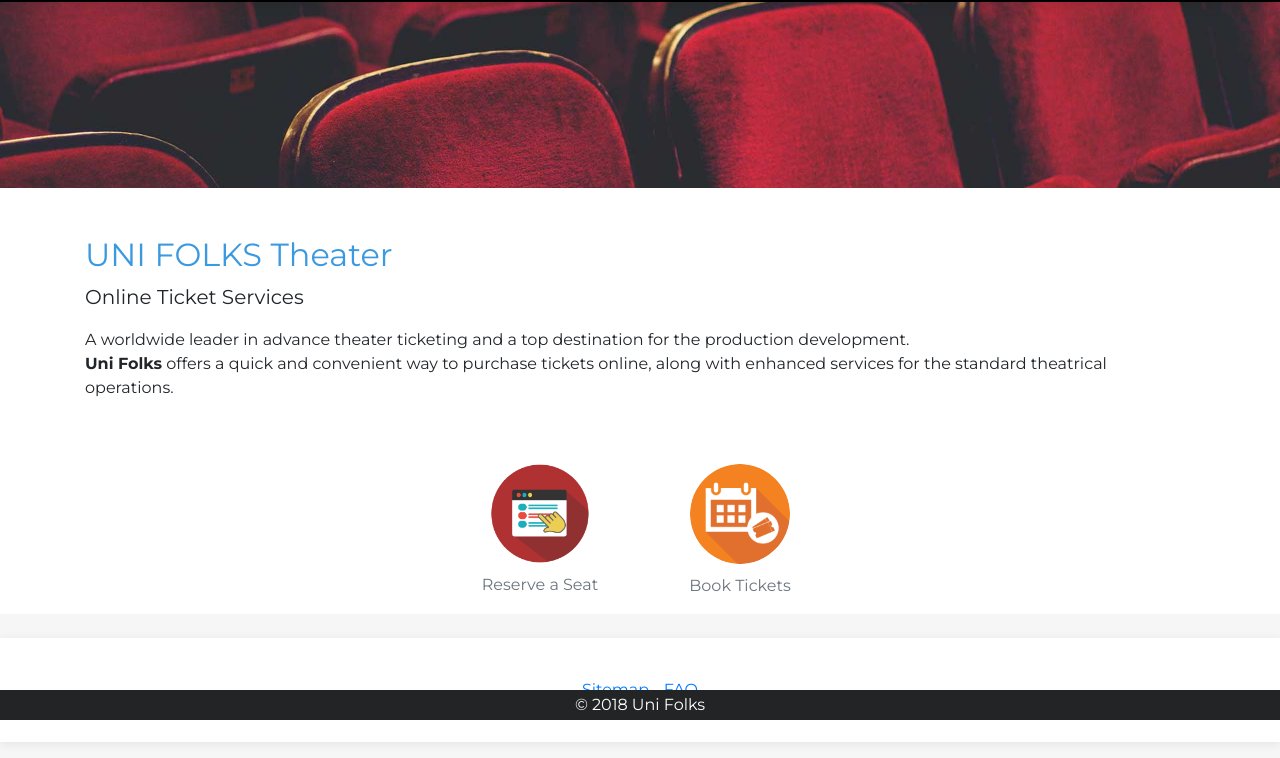
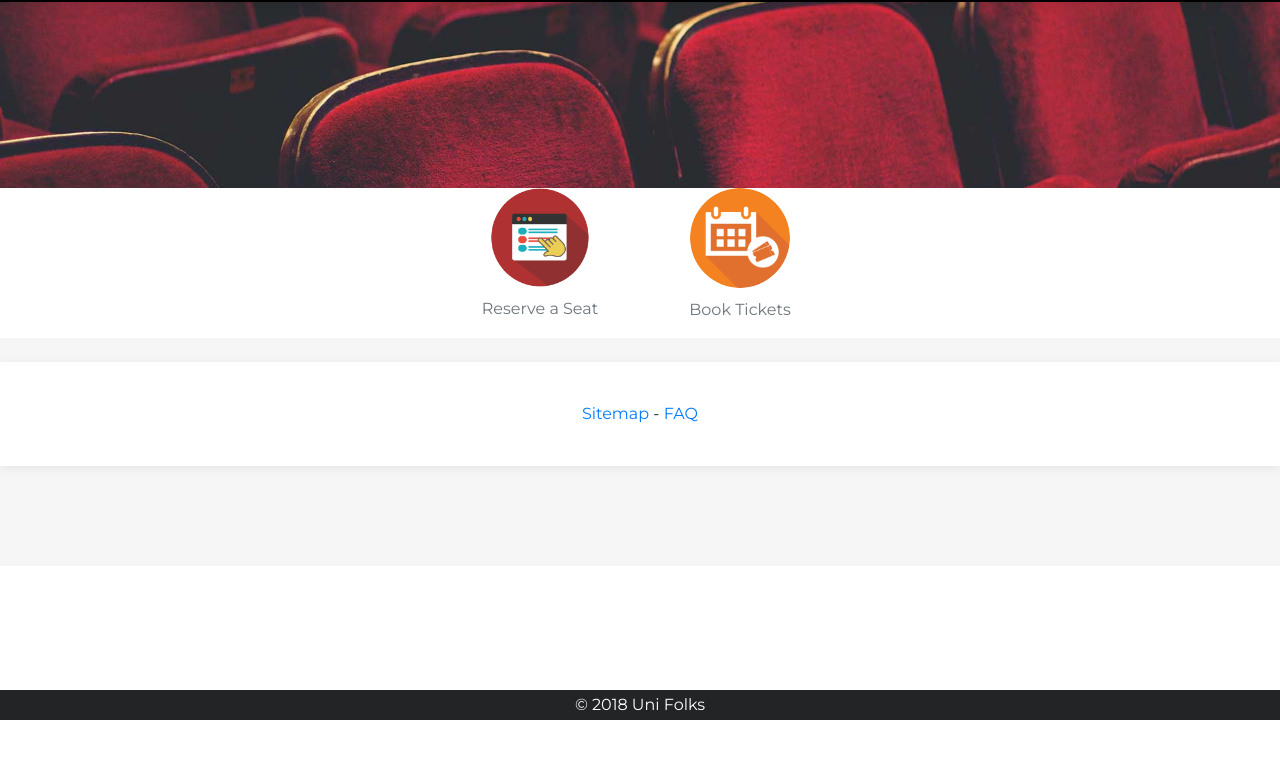
Before and after one commit to georgal/applet_v2, a plain HTML site: page index.html in a window 1280 px wide. Shown: the part 80-838 px from the top of the page. After the commit the page ends 800 px from the top, so only its background shows below. Drawn offline with Linux system fonts and the light colour scheme.

Commit message:
Update index.html

```diff
--- a/index.html
+++ b/index.html
@@ -31,13 +31,7 @@
 </section>
 
 <!-- Content section -->
-<section class="py-5">
-  <div class="container">
-    <h2 class="text-info">UNI FOLKS Theater</h2>
-    <p class="lead">Online Ticket Services</p>
-    <p>A worldwide leader in advance theater ticketing and a top destination for the production development.<br> <b>Uni Folks</b> offers a quick and convenient way to purchase tickets online, along with enhanced services for the standard theatrical operations.</p>
-  </div>
-</section>
+
 
 
 <section id="team" class="bg-light-gray">
```
